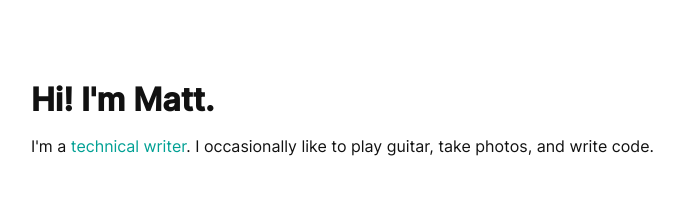
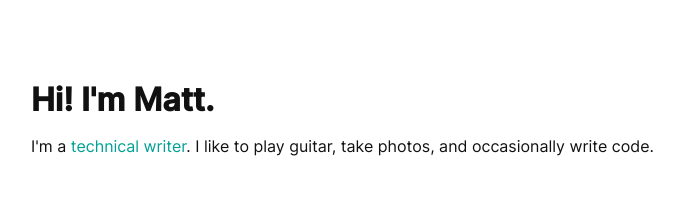
Before and after one commit to mattmuroya/mattmuroya.com, a Next.js app: page / in a window 1280 px wide. Shown: the top 222 px of the page, without its empty margins (250-934 px from the left). Built offline with nearby package versions, Linux system fonts and the light colour scheme.

Commit message:
minor SEO changes

```diff
--- a/components/Layout.tsx
+++ b/components/Layout.tsx
@@ -19,7 +19,7 @@ export default function Layout({
       <Head>
         <meta
           name="description"
-          content="Hi! I'm Matt Muroya. I'm a technical writer. I occasionally take photos and write code."
+          content="Hi! I'm Matt. I'm a technical writer. I like to play guitar, take photos, and ocassionally write code."
         />
         <meta name="og:title" content="matt muroya" />
         <meta name="twitter:card" content="summary_large_image" />
--- a/pages/index.tsx
+++ b/pages/index.tsx
@@ -5,7 +5,7 @@ export default function Home() {
   return (
     <Layout home>
       <Head>
-        <title>Matt Muroya</title>
+        <title>matt muroya</title>
       </Head>
 
       <div>
@@ -19,7 +19,7 @@ export default function Home() {
           >
             technical writer
           </a>
-          . I occasionally like to play guitar, take photos, and write code.
+          . I like to play guitar, take photos, and occasionally write code.
         </p>
       </div>
     </Layout>
```
